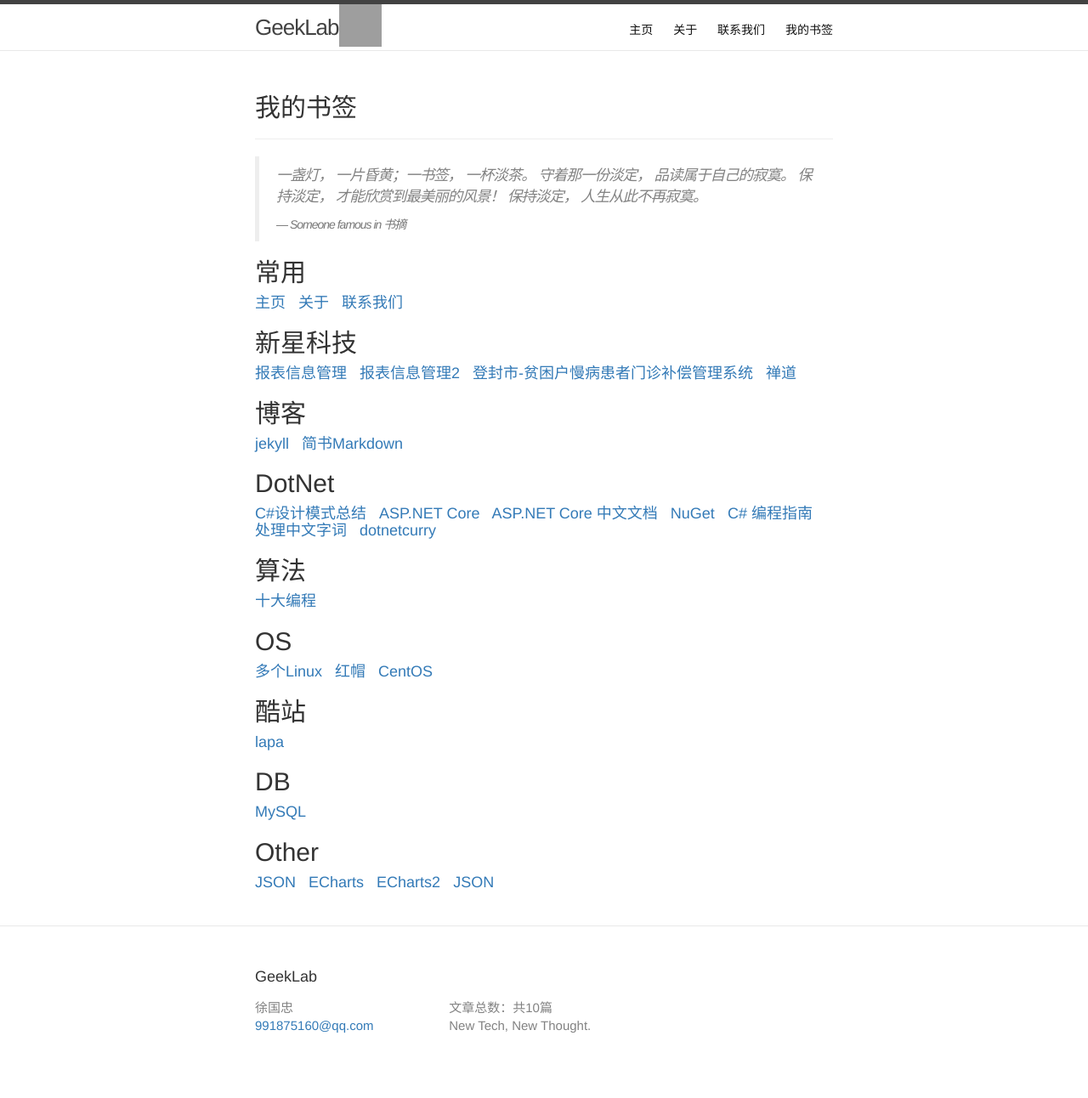
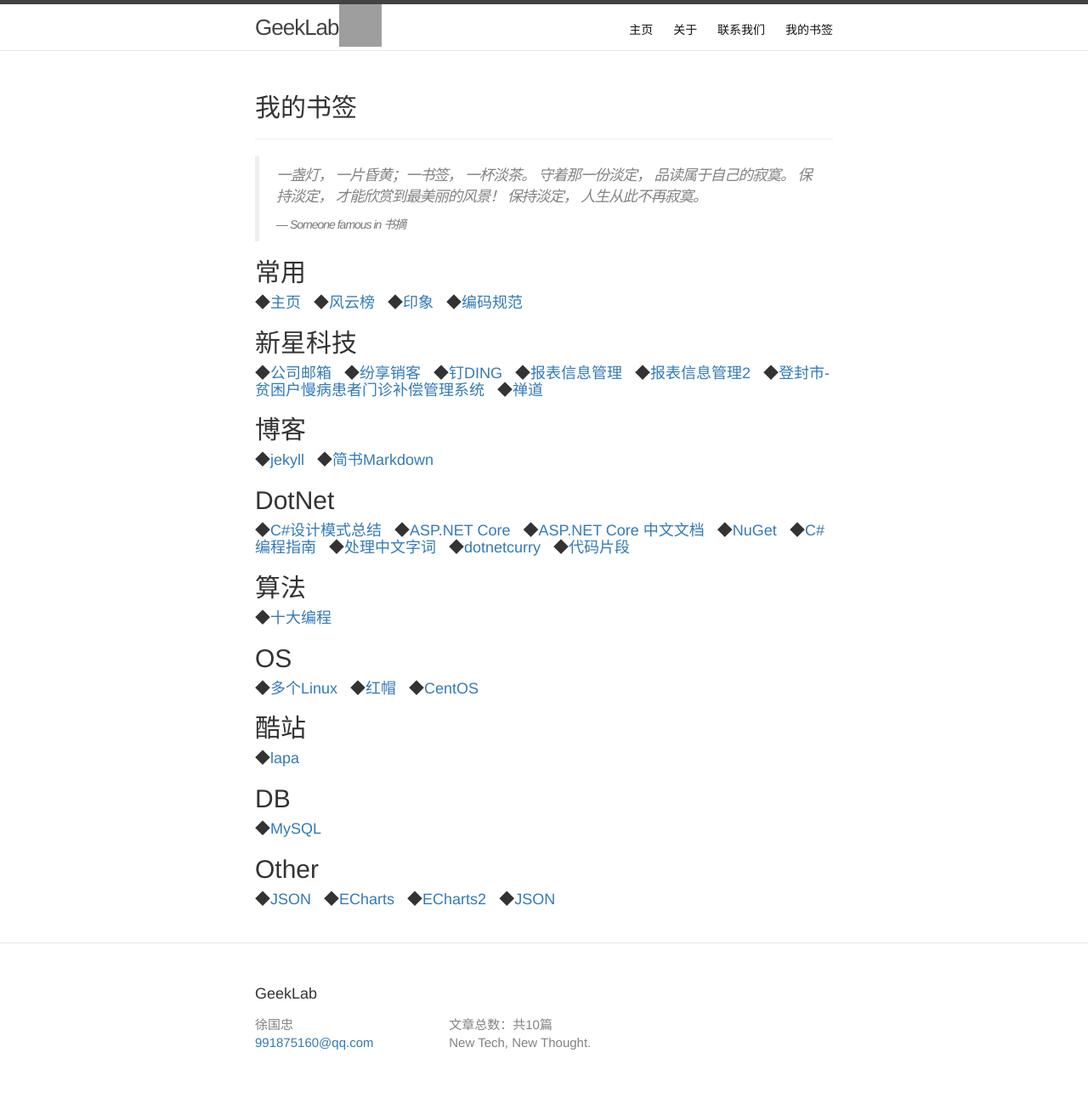
Before and after one commit to dirsky/blog, a Jekyll site: the page built from bookmark.md, in a window 1280 px wide. Shown: the whole page at 85% size. Built offline with Jekyll 4.4.1, drawn with Linux system fonts in a browser that asks for light colours; grey boxes are pictures that could not be loaded.

Commit message:
增加少量书签

```diff
--- a/_data/bookmark.yml
+++ b/_data/bookmark.yml
@@ -13,11 +13,19 @@ bookmark:
   常用:
     - title: 主页
       url: http://www.baidu.com
-    - title: 关于
-      url: /about
-    - title: 联系我们
-      url: /contact
+    - title: 风云榜
+      url: http://top.baidu.com/
+    - title: 印象
+      url: https://app.yinxiang.com/Home.action
+    - title: 编码规范
+      url: https://codeguide.bootcss.com/
   新星科技:
+    - title: 公司邮箱
+      url: http://mail.91xxkj.com
+    - title: 纷享销客
+      url: https://www.fxiaoke.com/XV/Home/Index#plan
+    - title: 钉DING
+      url: https://im.dingtalk.com/
     - title: 报表信息管理
       url: http://111.7.172.88:8041/
     - title: 报表信息管理2
@@ -46,6 +54,8 @@ bookmark:
       url: https://www.oschina.net/p/nchinese
     - title: dotnetcurry
       url: http://www.dotnetcurry.com/
+    - title: 代码片段
+      url: http://www.zuidaima.com/share.htm
   算法:
     - title: 十大编程
       url: http://www.lupaworld.com/article-242544-1.html
--- a/bookmark.md
+++ b/bookmark.md
@@ -24,7 +24,7 @@ author: Frank
 </h2>
 <h4>
     {% for b in bookmark[ title ] %}
-    <a href="{{ b.url }} " target="_blank">{{ b.title }}</a>&nbsp;&nbsp;
+    ◆<a href="{{ b.url }} " target="_blank">{{ b.title }}</a>&nbsp;&nbsp;
     {% endfor %}
 </h4>
 {% endfor %}
```
